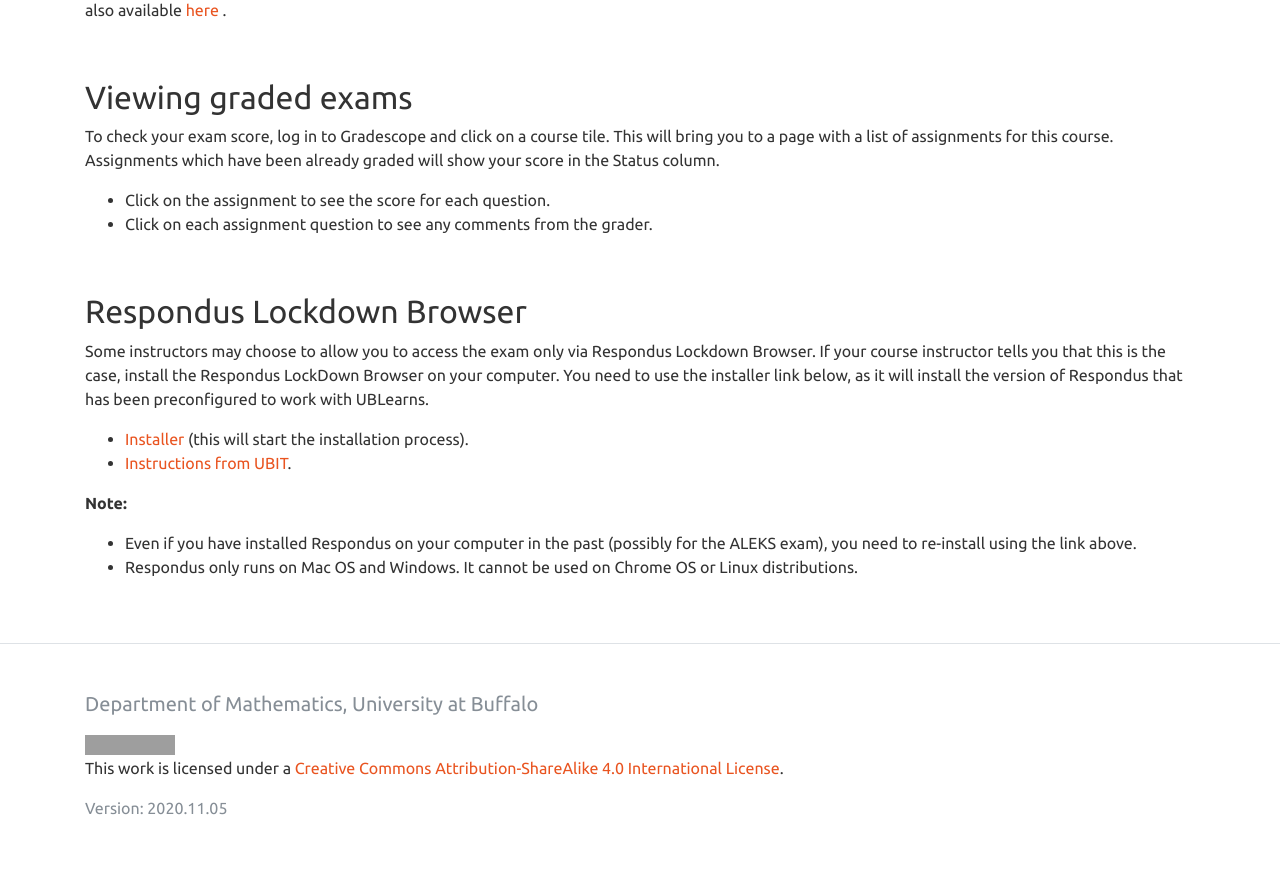
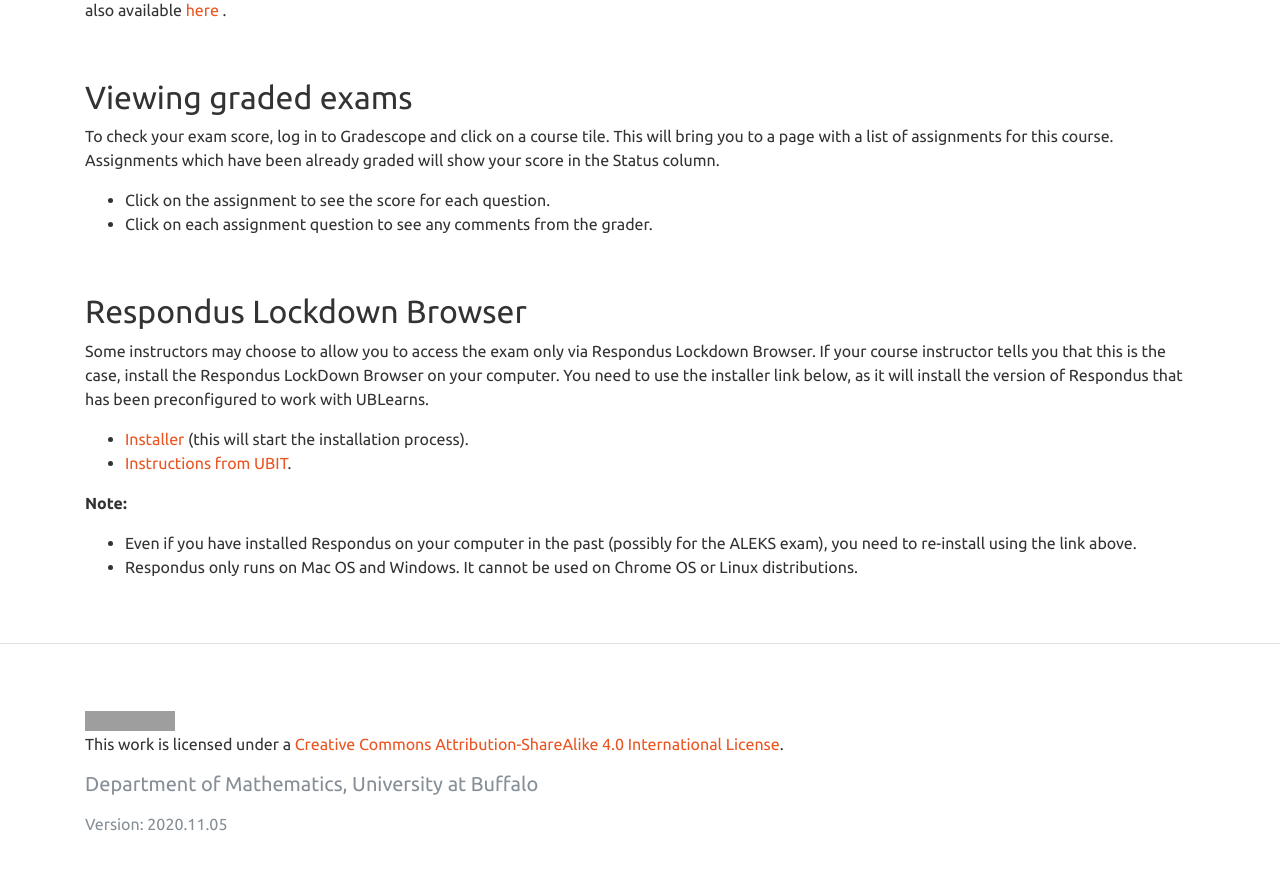
Before and after one commit to ub-math/exam_guides, a Jekyll site: the page built from docs/index.md, in a window 1280 px wide and 900 px high, scrolled down 5489 px. Shown: the top 870 px of the window. Built offline with Jekyll 4.4.1, drawn with Linux system fonts in a browser that asks for light colours; grey boxes are pictures that could not be loaded.

Commit message:
Update footer.html

```diff
--- a/docs/_includes/footer.html
+++ b/docs/_includes/footer.html
@@ -2,10 +2,11 @@
 <div class="py-5 border-top">
   <div class="container">
 
-    <p class="h5 mb-3 text-muted">Department of Mathematics, University at Buffalo</p>
+
     <p class="h5 mb-3 text-muted"></p>
     <a rel="license" href="http://creativecommons.org/licenses/by-sa/4.0/"><img alt="Creative Commons License" style="border-width:0" src="https://i.creativecommons.org/l/by-sa/4.0/88x31.png" /></a><br />This work is licensed under a <a rel="license" href="http://creativecommons.org/licenses/by-sa/4.0/">Creative Commons Attribution-ShareAlike 4.0 International License</a>.
   </p>
+  <p class="h5 mb-3 text-muted">Department of Mathematics, University at Buffalo</p>
     <div class="row">
 
       <div class="col-sm">
```
